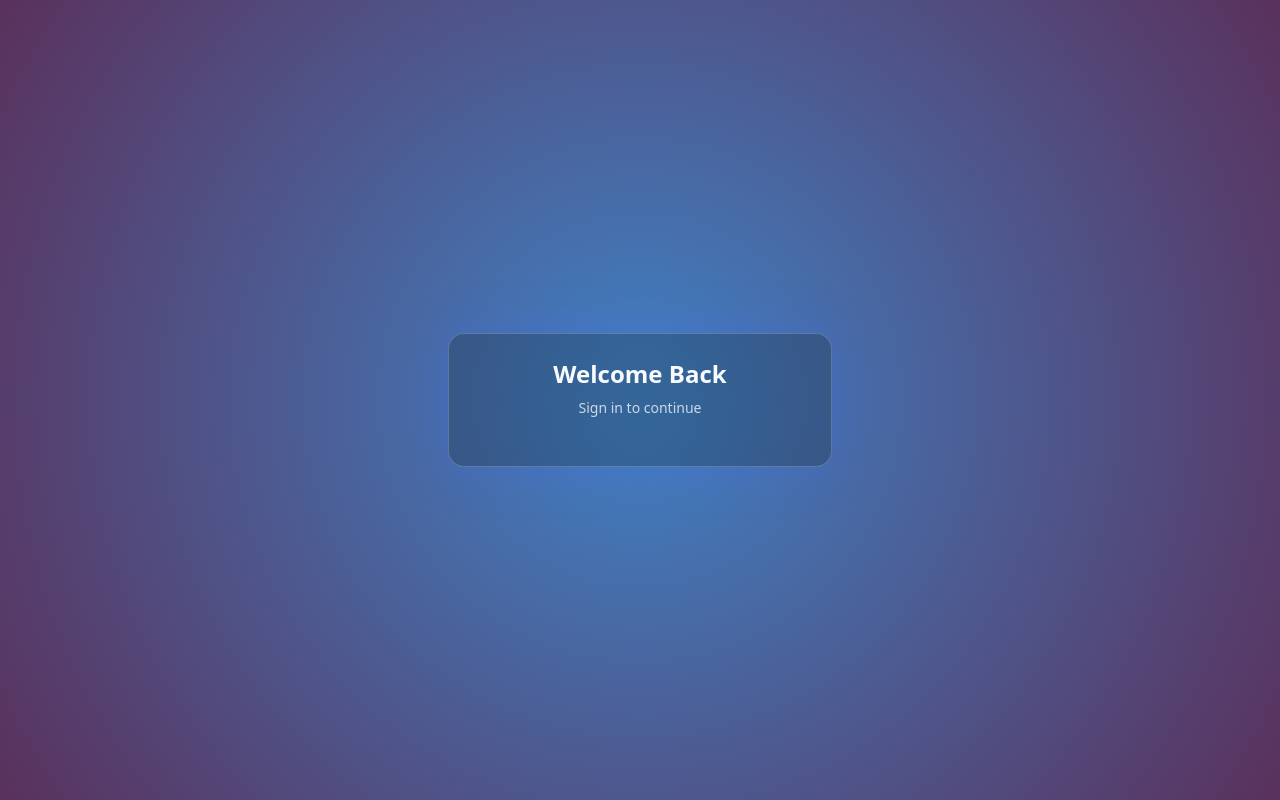
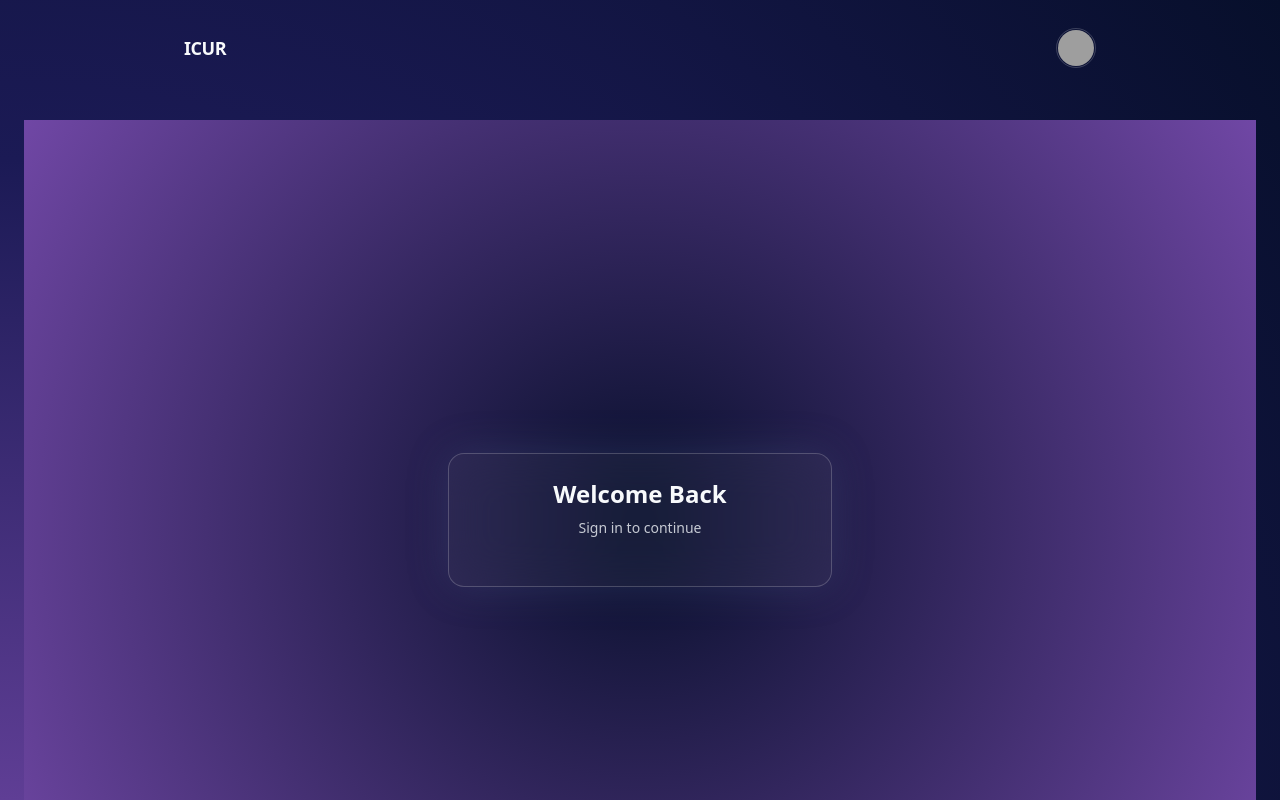
Before and after one commit to raqibismail/ir-mgmt, a Next.js app in the folder frontend/: page /login in a window 1280 px wide. Shown: the top 800 px of the page. Built offline with nearby package versions, Linux system fonts and the light colour scheme; no server answers; grey boxes are pictures that could not be loaded.

Commit message:
fix: css styling, change theme color

```diff
--- a/frontend/src/app/globals.css
+++ b/frontend/src/app/globals.css
@@ -1,5 +1,4 @@
 @import "tailwindcss";
-/* @import 'tw-animate-css/dist/tw-animate.css' */
 
 @custom-variant dark (&:is(.dark *));
 
@@ -58,117 +57,118 @@
   --color-auth-glass: var(--auth-glass);
   --color-auth-border: var(--auth-border);
   /* End Auth Page */
+
+  --inset-shadow-md: inset 0 15px 9px rgba(0, 0, 0, 0.10);
 }
 
 :root {
   --radius: 0.625rem;
-  --background: oklch(1 0 0);
-  --foreground: oklch(0.129 0.042 264.695);
-  --card: oklch(1 0 0);
-  --card-foreground: oklch(0.129 0.042 264.695);
-  --popover: oklch(1 0 0);
-  --popover-foreground: oklch(0.129 0.042 264.695);
-  --primary: oklch(0.208 0.042 265.755);
-  --primary-foreground: oklch(0.984 0.003 247.858);
-  --secondary: oklch(0.968 0.007 247.896);
-  --secondary-foreground: oklch(0.208 0.042 265.755);
-  --muted: oklch(0.968 0.007 247.896);
-  --muted-foreground: oklch(0.554 0.046 257.417);
-  --accent: oklch(0.968 0.007 247.896);
-  --accent-foreground: oklch(0.208 0.042 265.755);
-  --destructive: oklch(0.577 0.245 27.325);
-  --border: oklch(0.929 0.013 255.508);
-  --input: oklch(0.929 0.013 255.508);
-  --ring: oklch(0.704 0.04 256.788);
-  --chart-1: oklch(0.646 0.222 41.116);
-  --chart-2: oklch(0.6 0.118 184.704);
-  --chart-3: oklch(0.398 0.07 227.392);
-  --chart-4: oklch(0.828 0.189 84.429);
-  --chart-5: oklch(0.769 0.188 70.08);
-  /* Original Sidebar
-  --sidebar: oklch(0.984 0.003 247.858);
-  --sidebar-foreground: oklch(0.129 0.042 264.695);
-  --sidebar-primary: oklch(0.208 0.042 265.755);
-  --sidebar-primary-foreground: oklch(0.984 0.003 247.858);
-  --sidebar-accent: oklch(0.968 0.007 247.896);
-  --sidebar-accent-foreground: oklch(0.208 0.042 265.755);
-  --sidebar-border: oklch(0.929 0.013 255.508);
-  --sidebar-ring: oklch(0.704 0.04 256.788); */
+
+  /* Core Palette */
+  --color-navy-dark: #070F2B;
+  --color-navy: #1B1A55;
+  --color-indigo: #7047a5;
+  --color-lavender: #bdbcdd;
+
+  /* App Backgrounds */
+  --background: var(--color-navy-dark);
+  --foreground: var(--color-lavender);
+
+  --card: var(--color-navy);
+  --card-foreground: var(--color-lavender);
+
+  --popover: var(--color-navy);
+  --popover-foreground: var(--color-lavender);
+
+  /* Primary & Secondary */
+  --primary: var(--color-lavender);
+  --primary-foreground: #f3f4f6;
+  /* off-white */
+  --secondary: var(--color-lavender);
+  --secondary-foreground: var(--color-navy-dark);
+
+  /* Accents and Muted */
+  --accent: var(--color-lavender);
+  --accent-foreground: var(--color-navy-dark);
+  --muted: #2a2e63;
+  --muted-foreground: #a0a0c5;
+
+  /* Feedback colors */
+  --destructive: #e63946;
+  --border: rgba(255, 255, 255, 0.15);
+  --input: rgba(255, 255, 255, 0.1);
+  --ring: var(--color-lavender);
+
+  /* Charts */
+  --chart-1: var(--color-lavender);
+  --chart-2: var(--color-indigo);
+  --chart-3: #7176b8;
+  --chart-4: #8480d2;
+  --chart-5: #b2b1e2;
+
+  /* Topbar */
+  --topbar: rgba(27, 26, 85, 0.85);
 
   /* Sidebar */
-  --sidebar: rgba(26, 28, 60, 0.55);
-  --sidebar-foreground: oklch(0.95 0.02 250);
-  --sidebar-primary: oklch(0.55 0.14 265);
-  --sidebar-primary-foreground: oklch(0.98 0.01 255);
-  --sidebar-accent: oklch(0.64 0.12 305);
-  --sidebar-accent-foreground: oklch(0.98 0.01 255);
-  --sidebar-border: rgba(255, 255, 255, 0.15);
-  --sidebar-ring: oklch(0.70 0.05 260);
-  --sidebar-text: rgb(241, 245, 249);
-
+  --sidebar: rgba(27, 26, 85, 0.6);
+  --sidebar-foreground: var(--color-lavender);
+  --sidebar-primary: var(--color-indigo);
+  --sidebar-primary-foreground: #f8f9fa;
+  --sidebar-accent: var(--color-lavender);
+  --sidebar-accent-foreground: var(--color-navy-dark);
+  --sidebar-border: rgba(255, 255, 255, 0.1);
+  --sidebar-ring: var(--color-lavender);
+  --sidebar-text: var(--color-lavender);
 
   /* Auth Page */
-  /* Base gradient hues */
-  --auth-bg-from: #4082c4;
-  --auth-bg-to: #5a315c;
-  /* Text colors */
+  --auth-bg-from: var(--color-navy-dark);
+  --auth-bg-to: var(--color-indigo);
   --auth-text-primary: #f8fafc;
   --auth-text-secondary: #c7d2fe;
-  /* Accent (indigo→purple) */
-  --auth-accent-from: #6366f1;
-  --auth-accent-to: #a855f7;
-  /* Glass & border */
-  --auth-glass: rgba(255, 255, 255, 0.1);
-  --auth-border: rgba(255, 255, 255, 0.2);
+  --auth-accent-from: var(--color-indigo);
+  --auth-accent-to: var(--color-lavender);
+  --auth-glass: rgba(255, 255, 255, 0.08);
+  --auth-border: rgba(255, 255, 255, 0.15);
 
-  --auth-card: rgb(0, 0, 0, 0.2);
-  --auth-card-shadow: 0 0 50px rgba(80, 100, 240, 0.3);
-  --auth-card-shadow-hover: 0 0 70px rgba(150, 90, 255, 0.4);
-
-  --placeholder: rgb(255, 255, 255, 0.4);
-
+  --auth-card: rgba(255, 255, 255, 0.05);
+  --auth-card-shadow: 0 0 40px rgba(83, 92, 145, 0.3);
+  --auth-card-shadow-hover: 0 0 60px rgba(146, 144, 195, 0.4);
+  --placeholder: rgba(255, 255, 255, 0.4);
 }
 
 .dark {
-  --background: oklch(0.129 0.042 264.695);
-  --foreground: oklch(0.984 0.003 247.858);
-  --card: oklch(0.208 0.042 265.755);
-  --card-foreground: oklch(0.984 0.003 247.858);
-  --popover: oklch(0.208 0.042 265.755);
-  --popover-foreground: oklch(0.984 0.003 247.858);
-  --primary: oklch(0.929 0.013 255.508);
-  --primary-foreground: oklch(0.208 0.042 265.755);
-  --secondary: oklch(0.279 0.041 260.031);
-  --secondary-foreground: oklch(0.984 0.003 247.858);
-  --muted: oklch(0.279 0.041 260.031);
-  --muted-foreground: oklch(0.704 0.04 256.788);
-  --accent: oklch(0.279 0.041 260.031);
-  --accent-foreground: oklch(0.984 0.003 247.858);
-  --destructive: oklch(0.704 0.191 22.216);
-  --border: oklch(1 0 0 / 10%);
-  --input: oklch(1 0 0 / 15%);
-  --ring: oklch(0.551 0.027 264.364);
-  --chart-1: oklch(0.488 0.243 264.376);
-  --chart-2: oklch(0.696 0.17 162.48);
-  --chart-3: oklch(0.769 0.188 70.08);
-  --chart-4: oklch(0.627 0.265 303.9);
-  --chart-5: oklch(0.645 0.246 16.439);
-  --sidebar: oklch(0.208 0.042 265.755);
-  --sidebar-foreground: oklch(0.984 0.003 247.858);
-  --sidebar-primary: oklch(0.488 0.243 264.376);
-  --sidebar-primary-foreground: oklch(0.984 0.003 247.858);
-  --sidebar-accent: oklch(0.279 0.041 260.031);
-  --sidebar-accent-foreground: oklch(0.984 0.003 247.858);
-  --sidebar-border: oklch(1 0 0 / 10%);
-  --sidebar-ring: oklch(0.551 0.027 264.364);
+  --background: var(--color-navy-dark);
+  --foreground: var(--color-lavender);
+  --card: var(--color-navy);
+  --card-foreground: var(--color-lavender);
+  --popover: var(--color-navy);
+  --popover-foreground: var(--color-lavender);
+  --primary: var(--color-lavender);
+  --primary-foreground: var(--color-navy-dark);
+  --secondary: var(--color-indigo);
+  --secondary-foreground: #f1f1f9;
+  --muted: #1a1a3f;
+  --muted-foreground: #a6a6d3;
+  --accent: var(--color-indigo);
+  --accent-foreground: #f1f1f9;
+  --border: rgba(255, 255, 255, 0.1);
+  --input: rgba(255, 255, 255, 0.1);
+  --ring: var(--color-lavender);
 }
 
+
 @layer base {
+
   * {
     @apply border-border outline-ring/50;
   }
 
   body {
-    @apply bg-background text-foreground;
+    background: radial-gradient(circle at bottom left,
+        var(--color-indigo) 0%,
+        var(--color-navy) 50%,
+        var(--color-navy-dark) 100%);
+    color: var(--foreground);
   }
+
 }
--- a/frontend/src/app/layout.tsx
+++ b/frontend/src/app/layout.tsx
@@ -2,22 +2,37 @@ import type { Metadata } from "next";
 import "./globals.css";
 import { AuthProvider } from "@context/AuthContext";
 import { AnimatePresence } from "framer-motion";
+import { Topbar } from "@/components/app-topbar";
 
 export const metadata: Metadata = {
-  title: "Create Next App",
+  title: "ICUR Dashboard",
   description: "Generated by create next app",
 };
 
 export default function RootLayout({
   children,
-}: Readonly<{
+}: {
   children: React.ReactNode;
-}>) {
+}) {
   return (
     <html lang="en">
-      <body className={`antialiased bg-gradient-apple`}>
+      <body className="overflow-y-scroll antialiased min-h-screen">
         <AuthProvider>
-          <AnimatePresence mode="wait">{children}</AnimatePresence>
+          <AnimatePresence mode="wait">
+            <div className="flex flex-col min-h-screen">
+              {/* Topbar */}
+              <Topbar />
+              {/* Main Content */}
+              <main className="flex flex-1 justify-center items-center px-6 py-10">
+                <div
+                  className="w-full max-w-7xl  rounded-2xl
+                  text-slate-100"
+                >
+                  {children}
+                </div>
+              </main>
+            </div>
+          </AnimatePresence>
         </AuthProvider>
       </body>
     </html>
--- a/frontend/src/components/app-sidebar.tsx
+++ b/frontend/src/components/app-sidebar.tsx
@@ -28,7 +28,7 @@ const items = [
 export function AppSidebar() {
   return (
     <Sidebar
-      collapsible="icon"
+      collapsible="offcanvas"
       className="bg-white/10 backdrop-blur-2xl text-slate-100 shadow-lg shadow-indigo-900/30
         "
     >
--- a/frontend/src/components/app-topbar.tsx
+++ b/frontend/src/components/app-topbar.tsx
@@ -1,7 +1,6 @@
-"use client"
+"use client";
 
-import { SidebarTrigger } from "@/components/ui/sidebar"
-import { Button } from "@/components/ui/button"
+import { Button } from "@/components/ui/button";
 import {
     DropdownMenu,
     DropdownMenuContent,
@@ -9,32 +8,31 @@ import {
     DropdownMenuLabel,
     DropdownMenuSeparator,
     DropdownMenuTrigger,
-} from "@/components/ui/dropdown-menu"
-import { Avatar, AvatarFallback, AvatarImage } from "@/components/ui/avatar"
-import { useAuth } from "@/context/AuthContext"
-import { useSelectedLayoutSegments, usePathname, useSelectedLayoutSegment, useRouter } from "next/navigation"
-
+} from "@/components/ui/dropdown-menu";
+import { Avatar, AvatarFallback, AvatarImage } from "@/components/ui/avatar";
+import { useAuth } from "@/context/AuthContext";
+import { useRouter } from "next/navigation";
 
 export function Topbar() {
-    const { user, logout } = useAuth()
-    const router = useRouter()
-    const segments = useSelectedLayoutSegments()
-    const pathName = usePathname()
+    const { user, logout } = useAuth();
+    const router = useRouter();
 
     const handleLogout = async () => {
-        await logout()
-        router.push("/login")
-    }
+        await logout();
+        router.push("/login");
+    };
 
     return (
-        <header className="sticky top-0 z-40 flex items-center justify-between bg-[rgba(26,28,60,0.6)] backdrop-blur-xl border-b border-[rgba(255,255,255,0.1)] shadow-[0_2px_10px_rgba(0,0,0,0.2)] px-6 py-3">
+        <header className=" w-full flex justify-center mt-4">
+            <div
+                className="flex w-full max-w-3/4 max-h-32 items-center justify-between px-6 py-3 transition-all">
                 {/* Left section */}
                 <div className="flex items-center gap-3">
-                <SidebarTrigger className="text-slate-100" />
                     <h1 className="text-lg font-semibold tracking-tight text-slate-50">
-                    {pathName}
+                        ICUR
                     </h1>
                 </div>
+
 
                 {/* Right section */}
                 <div className="flex items-center gap-3">
@@ -42,7 +40,8 @@ export function Topbar() {
                         <DropdownMenuTrigger asChild>
                             <Button
                                 variant="ghost"
-                            className="relative h-10 w-10 rounded-full border border-white/20 hover:border-indigo-400/40 hover:bg-white/10 transition-all"
+                                className="relative h-10 w-10 rounded-full border border-white/20
+                hover:border-indigo-400/40 hover:bg-white/10 transition-all"
                             >
                                 <Avatar className="h-9 w-9">
                                     <AvatarImage
@@ -57,14 +56,17 @@ export function Topbar() {
                         </DropdownMenuTrigger>
 
                         <DropdownMenuContent
-                        className="w-56 bg-[rgba(30,30,60,0.9)] backdrop-blur-lg border border-white/10 text-slate-100"
+                            className="w-56 bg-[rgba(30,30,60,0.95)] backdrop-blur-xl
+              border border-white/10 text-slate-100 rounded-xl shadow-md"
                             align="end"
                             forceMount
                         >
                             <DropdownMenuLabel>
                                 <div className="flex flex-col">
                                     <span className="font-medium">{user?.name ?? "Guest"}</span>
-                                <span className="text-xs text-slate-400">{user?.email ?? ""}</span>
+                                    <span className="text-xs text-slate-400">
+                                        {user?.email ?? ""}
+                                    </span>
                                 </div>
                             </DropdownMenuLabel>
 
@@ -94,6 +96,7 @@ export function Topbar() {
                         </DropdownMenuContent>
                     </DropdownMenu>
                 </div>
+            </div>
         </header>
-    )
+    );
 }
```
Also changed, not shown: frontend/src/app/(main)/dashboard/dashboard-client.tsx (deleted, +0 -23 lines), frontend/src/app/(main)/layout.tsx (deleted, +0 -19 lines), frontend/src/app/(main)/referral/create/ReferralCreateForm.tsx (+18 -3 lines), frontend/src/app/(main)/referral/create/page.tsx (+4 -10 lines), frontend/src/components/forms/form-field.tsx (+6 -6 lines). Lines whose indentation alone changed are shown as unchanged.
